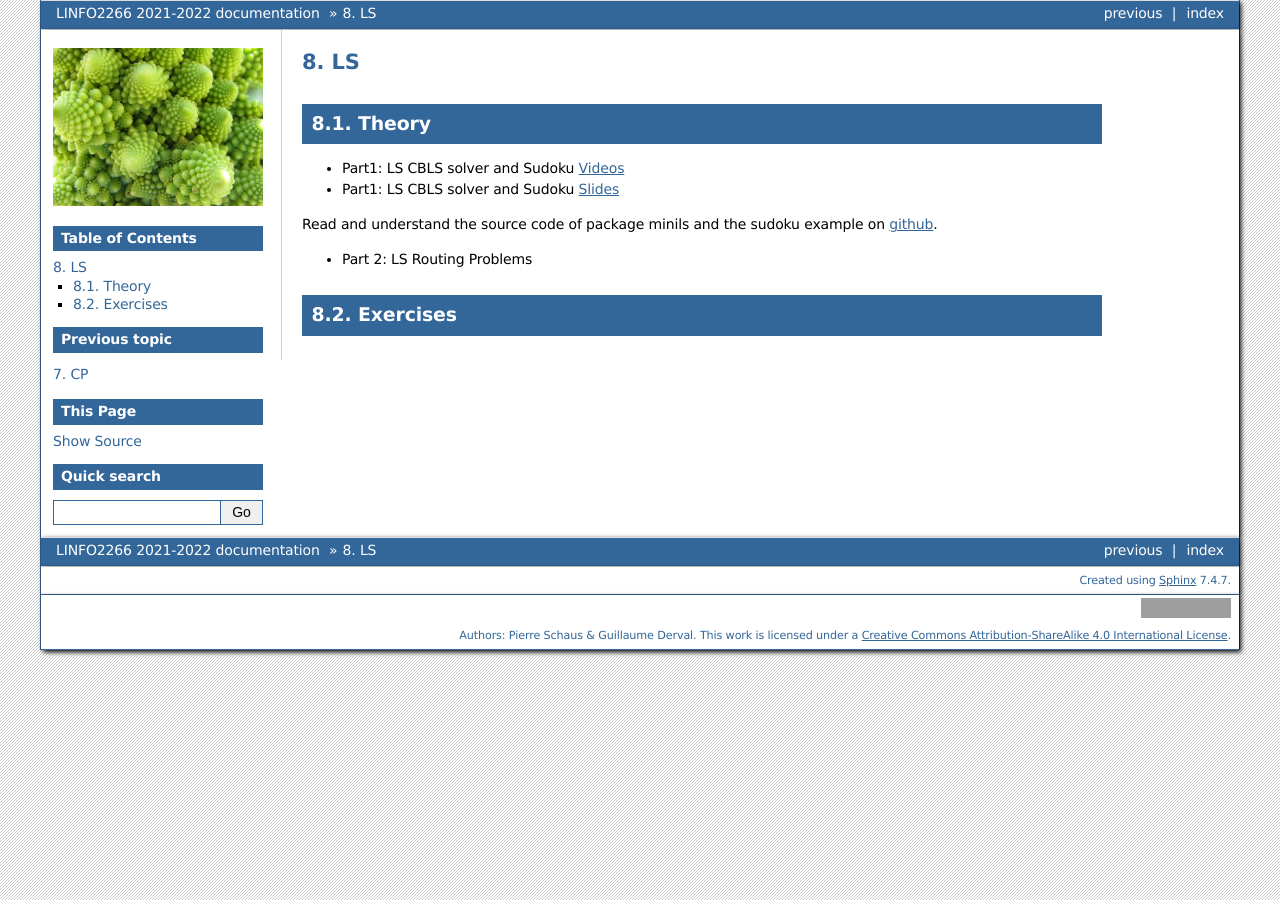
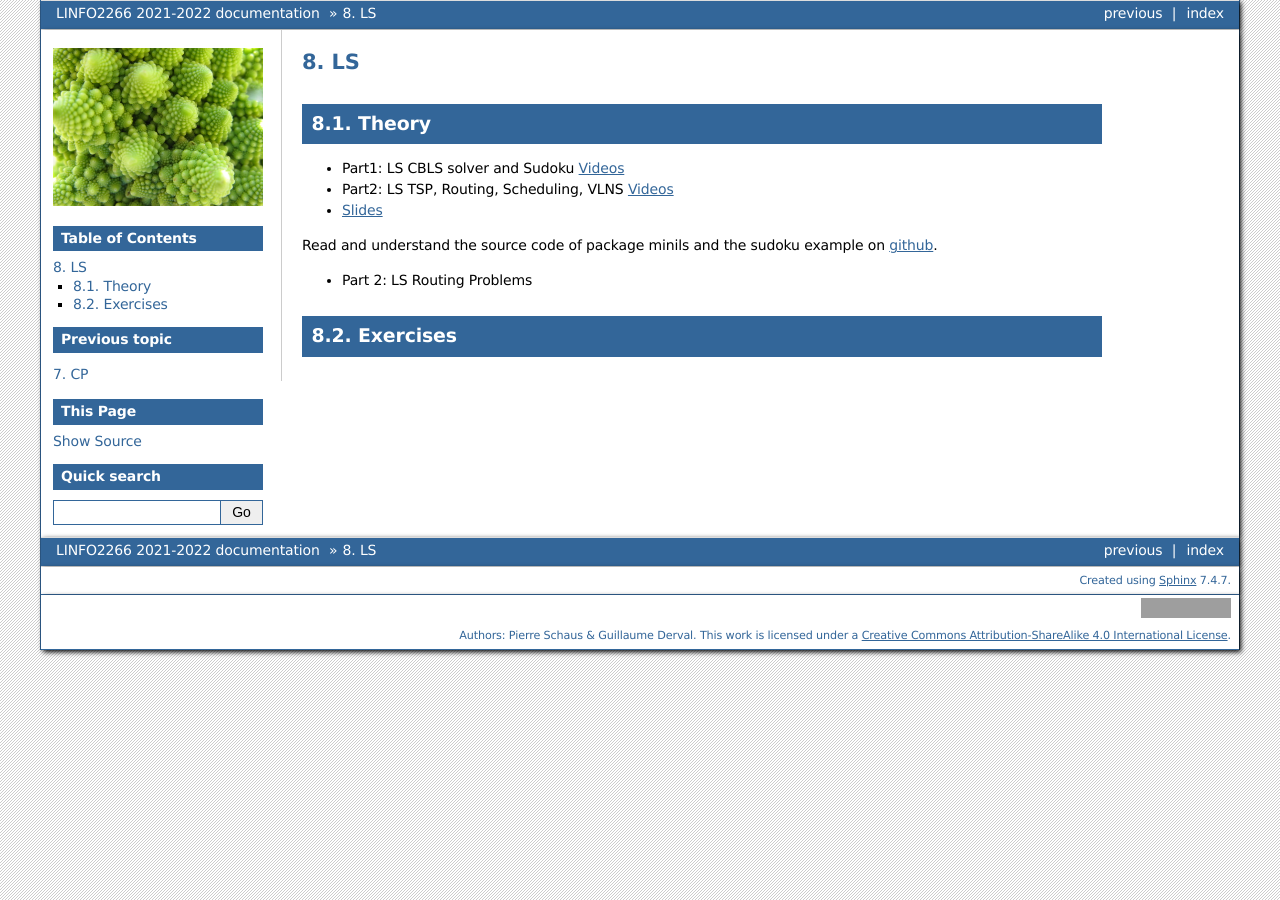
Before and after one commit to pschaus/linfo2266, a Sphinx documentation site: the page built from website/source/ls/index.rst, in a window 1280 px wide. Built offline with Sphinx 7.4.7, drawn with Linux system fonts in a browser that asks for light colours; grey boxes are pictures that could not be loaded.

Commit message:
ls part2 videos

```diff
--- a/website/source/ls/index.rst
+++ b/website/source/ls/index.rst
@@ -10,7 +10,10 @@ Theory
 
 
 * Part1: LS CBLS solver and Sudoku `Videos <https://youtube.com/playlist?list=PLq6RpCDkJMyrV3kOH5L2u7ZEjmLGWkZ_X>`_
-* Part1: LS CBLS solver and Sudoku `Slides  <https://www.icloud.com/keynote/0X0mx27SJ79kODLuNqocALfvQ#06-local-search>`_
+* Part2: LS TSP, Routing, Scheduling, VLNS `Videos <https://youtube.com/playlist?list=PLq6RpCDkJMyr_lObjPgqYdh51PBB3GmX0>`_
+* `Slides  <https://www.icloud.com/keynote/0X0mx27SJ79kODLuNqocALfvQ#06-local-search>`_
+
+
 
 Read and understand the source code of package minils and the sudoku example on `github <https://github.com/pschaus/linfo2266/tree/master/src/main/java/localsearch/minils>`_.
 
```
